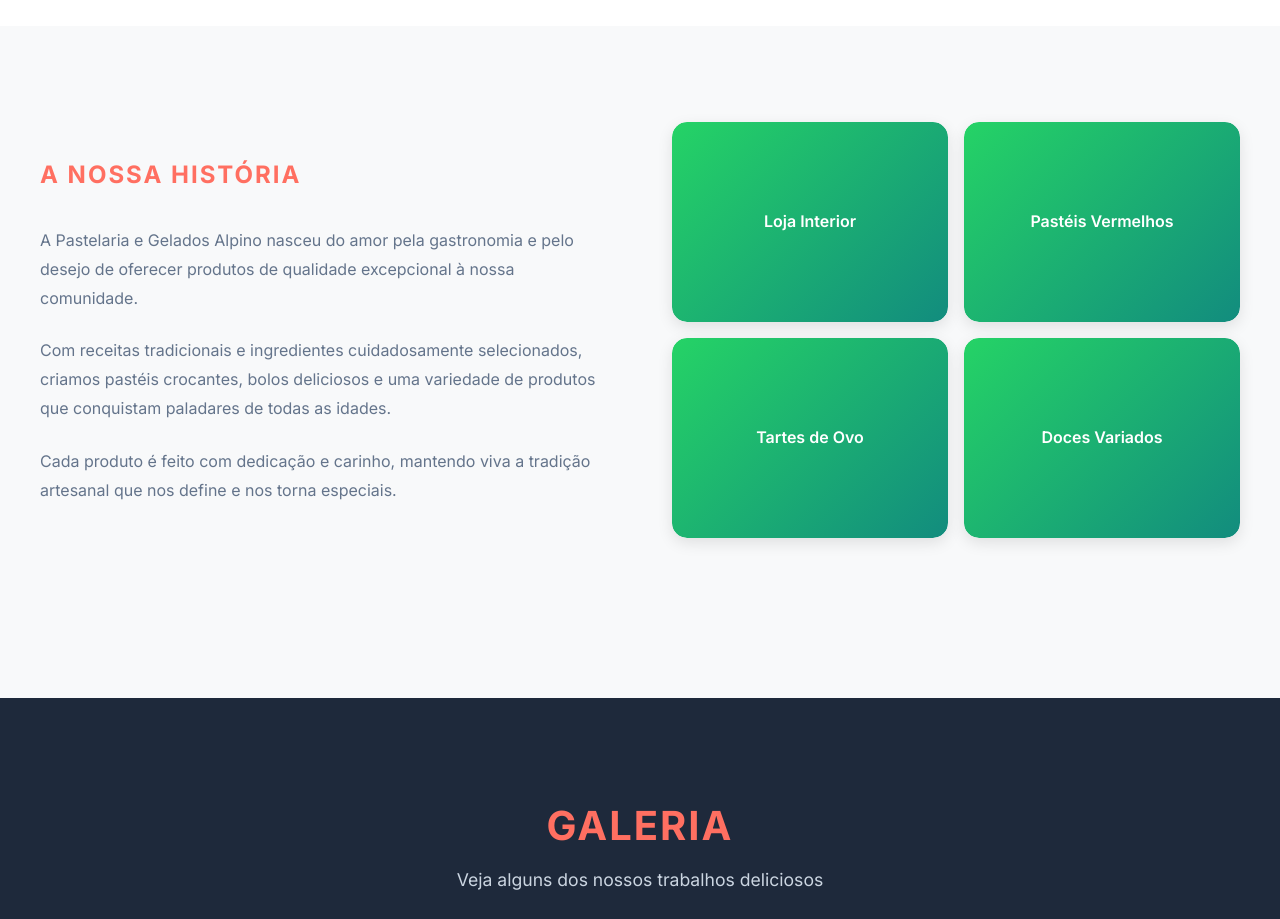
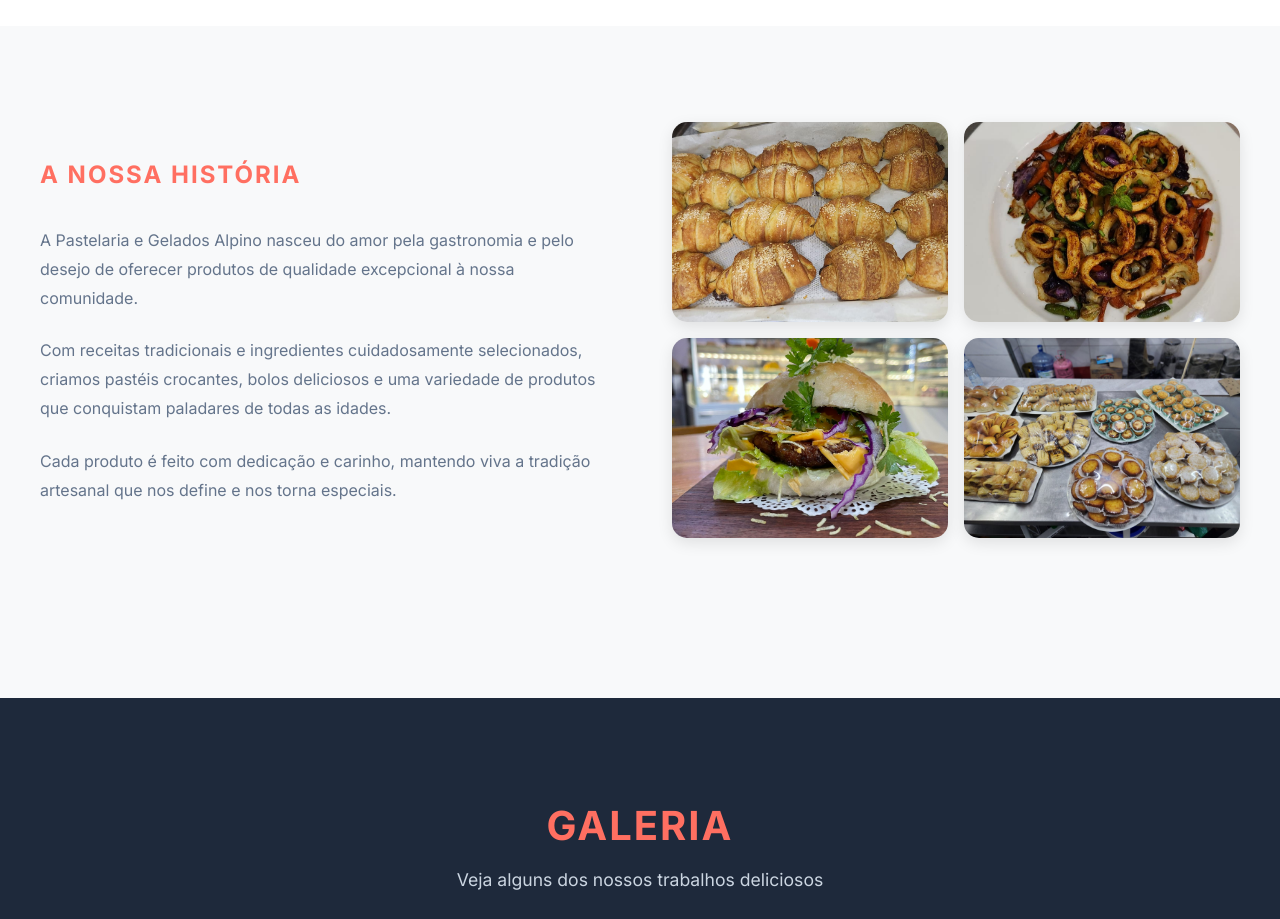
Before and after one commit to TPereira324/alpino-beira, a plain HTML site: page index.html in a window 1280 px wide. Shown: the part 868-1787 px from the top of the page. Drawn offline with Linux system fonts and the light colour scheme.

Commit message:
pondo imagens

```diff
--- a/index.html
+++ b/index.html
@@ -77,16 +77,20 @@
 
                 <div class="historia-gallery">
                     <div class="gallery-img">
-                        <div class="img-placeholder">Loja Interior</div>
+                        <img src="imagens/WhatsApp Image 2026-01-11 at 20.54.13.jpeg" alt="Loja Interior"
+                            style="width: 100%; height: 100%; object-fit: cover;">
                     </div>
                     <div class="gallery-img">
-                        <div class="img-placeholder">Pastéis Vermelhos</div>
+                        <img src="imagens/WhatsApp Image 2026-01-11 at 20.59.07.jpeg" alt="Pastéis e Bolos"
+                            style="width: 100%; height: 100%; object-fit: cover;">
                     </div>
                     <div class="gallery-img">
-                        <div class="img-placeholder">Tartes de Ovo</div>
+                        <img src="imagens/WhatsApp Image 2026-01-11 at 20.59.54.jpeg" alt="Nossas Especialidades"
+                            style="width: 100%; height: 100%; object-fit: cover;">
                     </div>
                     <div class="gallery-img">
-                        <div class="img-placeholder">Doces Variados</div>
+                        <img src="imagens/WhatsApp Image 2026-01-11 at 20.44.02.jpeg" alt="Ambiente Acolhedor"
+                            style="width: 100%; height: 100%; object-fit: cover;">
                     </div>
                 </div>
             </div>
```
